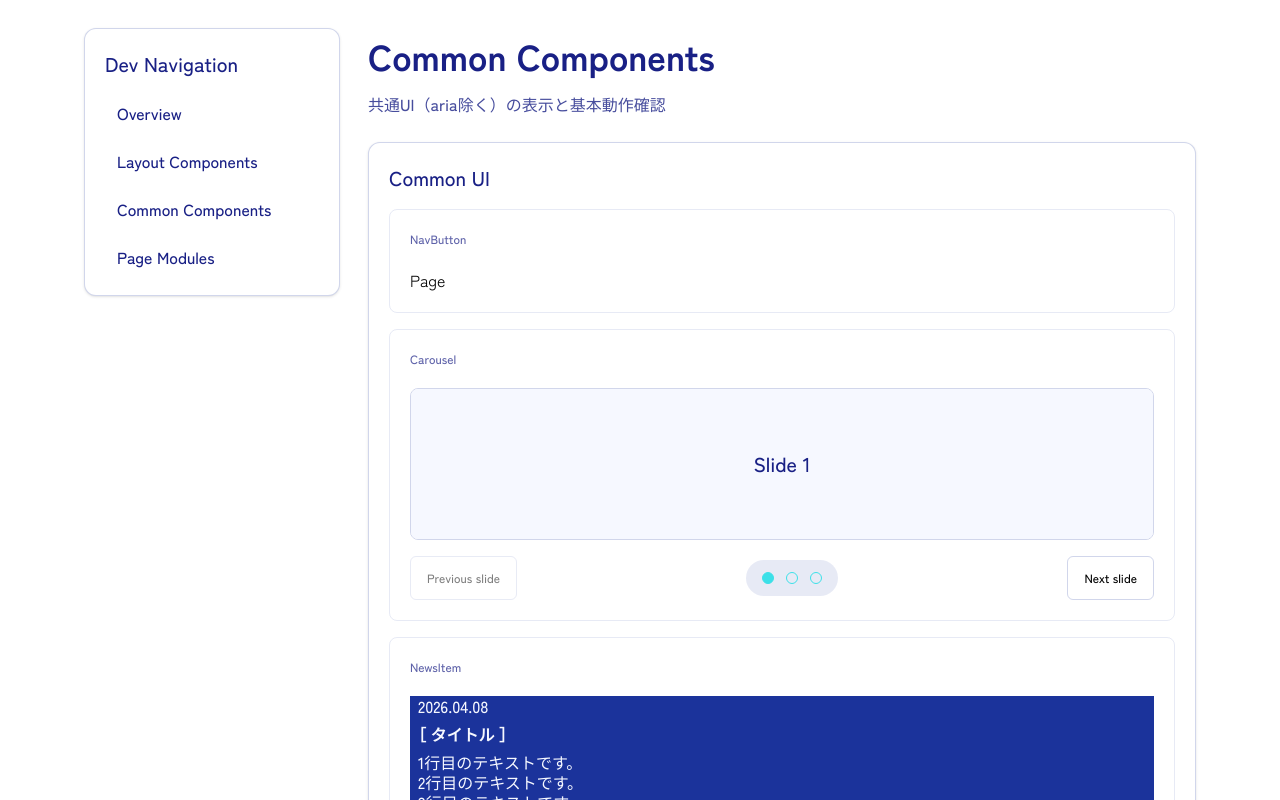
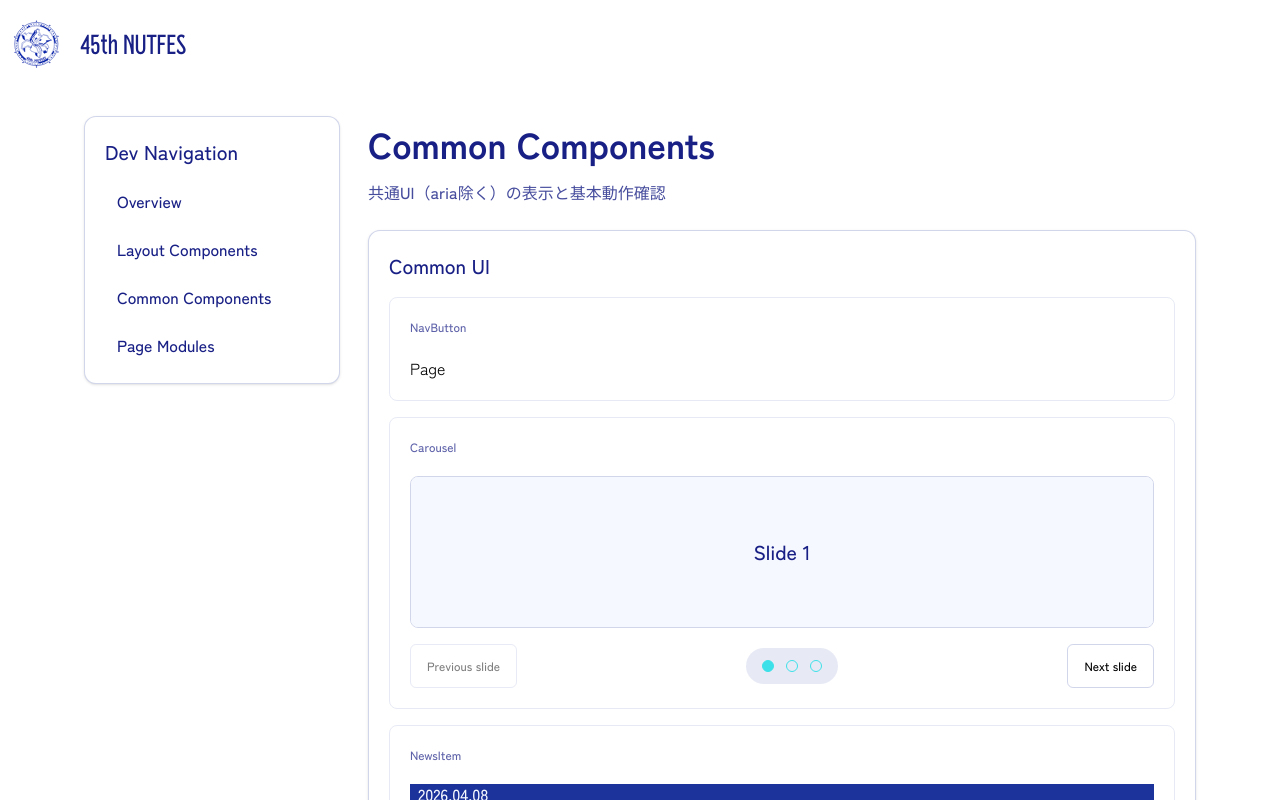
Before and after one commit to NUTFes/45th-homepage, a Next.js app: page /dev/common in a window 1280 px wide. Shown: the top 800 px of the page. Built offline with nearby package versions, Linux system fonts and the light colour scheme; a web font is replaced by a local one; what tailwindcss-react-aria-components would draw is missing.

Commit message:
[feat]ヘッダーフッターをlayoutに配置

```diff
--- a/src/app/(frontend)/layout.tsx
+++ b/src/app/(frontend)/layout.tsx
@@ -1,5 +1,7 @@
 import React from "react";
 import "./styles.css";
+import Header from "@/components/layout/Header";
+import Footer from "@/components/layout/Footer";
 
 export const metadata = {
   description: "A blank template using Payload in a Next.js app.",
@@ -12,7 +14,9 @@ export default async function RootLayout(props: { children: React.ReactNode }) {
   return (
     <html lang="en">
       <body>
+        <Header/>
         <main>{children}</main>
+        <Footer/>
       </body>
     </html>
   );
--- a/src/components/layout/Header.tsx
+++ b/src/components/layout/Header.tsx
@@ -2,7 +2,7 @@ import Image from "next/image";
 import Link from "next/link";
 export default function Page() {
   return (
-    <header className="sticky top-0 flex w-full items-center gap-m bg-white px-xs py-m">
+    <header className="sticky top-0 flex z-50 w-full items-center gap-m bg-white px-xs py-m">
       <Link href="/">
         <Image src="/icon/45th-logo-top.svg" alt="45thNUTFES ロゴ" width={48} height={48} />
       </Link>
--- a/src/modules/top/TopPageView.tsx
+++ b/src/modules/top/TopPageView.tsx
@@ -14,6 +14,7 @@ import PickUpFrame from "./ui/PickUpFrame";
 import { topModuleSlides } from "@/app/(frontend)/(dev)/dev/_data/topModuleSlides";
 import InfoMenu from "./ui/InfoMenu";
 import Footer from "@/components/layout/Footer";
+import Header from "@/components/layout/Header";
 async function TopPageContent() {
   await connection();
   const latestNews = await getLatestNews(3);
@@ -40,7 +41,7 @@ function TopPageSkeleton() {
 
 export default function TopPageView() {
   return (
-    <div className="flex min-h-screen flex-col items-center bg-base pt-4l">
+    <div className="flex min-h-screen flex-col items-center bg-base">
       <Suspense fallback={<TopPageSkeleton />}>
         <div className="flex flex-col items-center gap-y-ll">
           <div className="relative aspect-[393/638] w-full">
@@ -77,7 +78,7 @@ export default function TopPageView() {
               <SponsorSection />
             </div>
             <div className="relative">
-              <div className="absolute right-0 bottom-[-450px] z-0">
+              <div className="absolute right-0 bottom-[-50px] z-0">
                 <Image
                   src="/image/top/TopBack2.svg"
                   alt="45th_Top2"
@@ -96,7 +97,7 @@ export default function TopPageView() {
             </div>
           </div>
           <div className="relative w-full">
-            <div className="absolute right-0 bottom-99 z-0">
+            <div className="absolute right-0 bottom-0 z-0">
               <Image
                 src="/image/top/TopBack3.svg"
                 alt="45th_Top3"
@@ -105,7 +106,6 @@ export default function TopPageView() {
                 className="pointer-events-none object-contain object-right-top"
               />
             </div>
-            <Footer />
           </div>
         </div>
       </Suspense>
```
